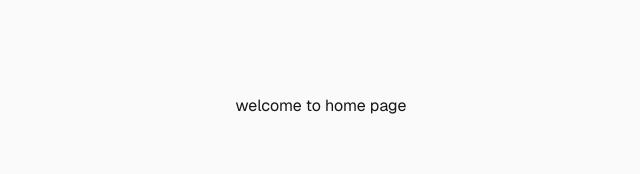
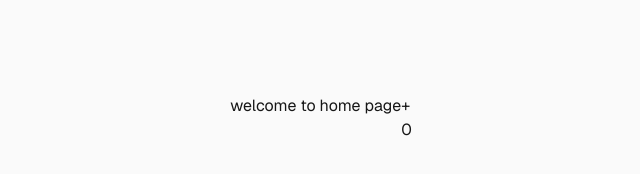
Before and after one commit to sneema-design/-Next-JS-implementation, a Next.js app: page / in a window 1280 px wide. Shown: the part 294-468 px from the top of the page, without its empty margins (319-959 px from the left). Built offline with nearby package versions, Linux system fonts and the light colour scheme.

Commit message:
learned-use-client

```diff
--- a/app/components/counter.tsx
+++ b/app/components/Counter.tsx
@@ -2,14 +2,16 @@
 
 import { useState } from "react"
 
-export default function counter() {
+export default function Counter() {
     const  [count,setCount] = useState(0)
     return(
         <div>
 
             <button onClick={()=>(setCount(count+1))}>
+                <br/>
             +
         </button>
+        <br/>
         {count}
         </div>
 
--- a/app/page.tsx
+++ b/app/page.tsx
@@ -1,8 +1,11 @@
+import Counter from "./components/Counter";
+
 export default function Home() {
   console.log("this is home page");
   return (
     <div className="flex min-h-screen items-center justify-center bg-zinc-50 font-sans dark:bg-black">
       welcome to home page
+      <Counter/>
     </div>
   );
 }
```
